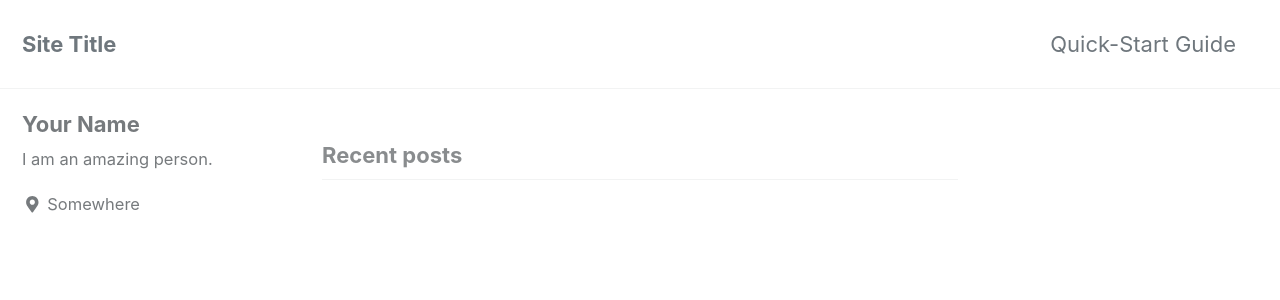
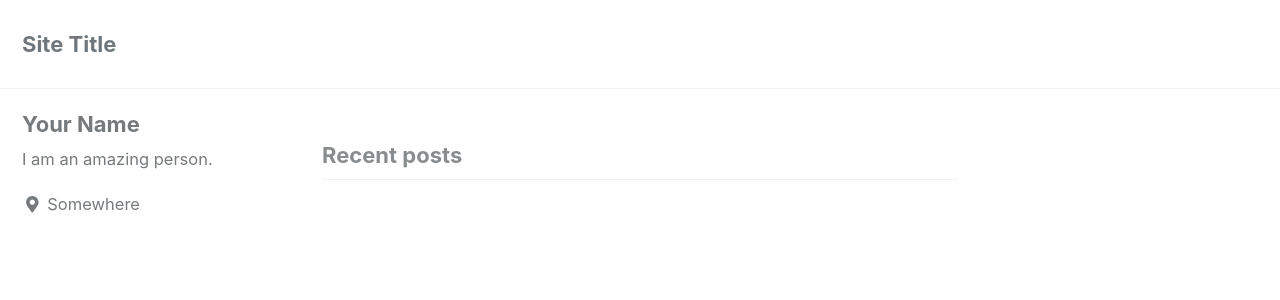
Before and after one commit to HiNi9/hini9.github.io, a Jekyll site: the page built from index.html, in a window 1280 px wide and 900 px high. Shown: the top 300 px of the window. Built offline with Jekyll 4.4.1, drawn with Linux system fonts in a browser that asks for light colours; cached includes are drawn as plain includes; nearby versions of some CDN libraries; the list of posts is cut into pages by our own code.

Commit message:
Update masthead.html

```diff
--- a/_includes/masthead.html
+++ b/_includes/masthead.html
@@ -3,18 +3,6 @@
     <div class="masthead__menu">
       <nav id="site-nav" class="greedy-nav">
         <a class="site-title" href="{{ '/' | relative_url }}">{{ site.title }}</a>
-        <ul class="visible-links">
-          {%- for link in site.data.navigation.main -%}
-            {%- if link.url contains '://' -%}
-              {%- assign url = link.url -%}
-            {%- else -%}
-              {%- assign url = link.url | relative_url -%}
-            {%- endif -%}
-            <li class="masthead__menu-item">
-              <a href="{{ url }}" {% if link.description %}title="{{ link.description }}"{% endif %}>{{ link.title }}</a>
-            </li>
-          {%- endfor -%}
-        </ul>
         {% if site.search == true %}
         <button class="search__toggle" type="button">
           <svg class="icon" width="16" height="16" xmlns="http://www.w3.org/2000/svg" viewBox="0 0 15.99 16">
```
